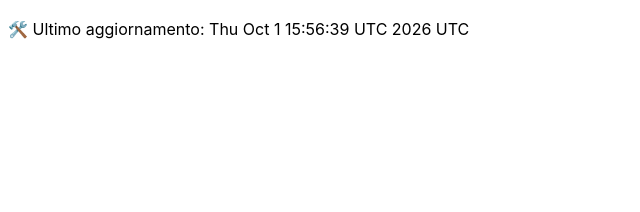
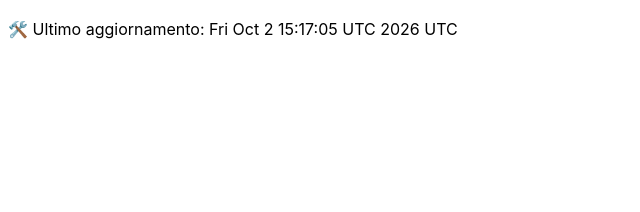
Before and after one commit to DanteTrb/DanteTrb.github.io, a Jekyll site: the page built from badges.md, in a window 1280 px wide. Shown: the top 212 px of the page, without its empty margins (0-640 px from the left). Built offline with Jekyll 4.4.1, drawn with Linux system fonts in a browser that asks for light colours; our own code applies the rules of GitHub Pages for plain Markdown files.

Commit message:
🛠️ Aggiornamento automatico badge

```diff
--- a/badges.md
+++ b/badges.md
@@ -1 +1 @@
-🛠️ Ultimo aggiornamento: Thu Oct  1 15:56:39 UTC 2026 UTC
+🛠️ Ultimo aggiornamento: Fri Oct  2 15:17:05 UTC 2026 UTC
```
